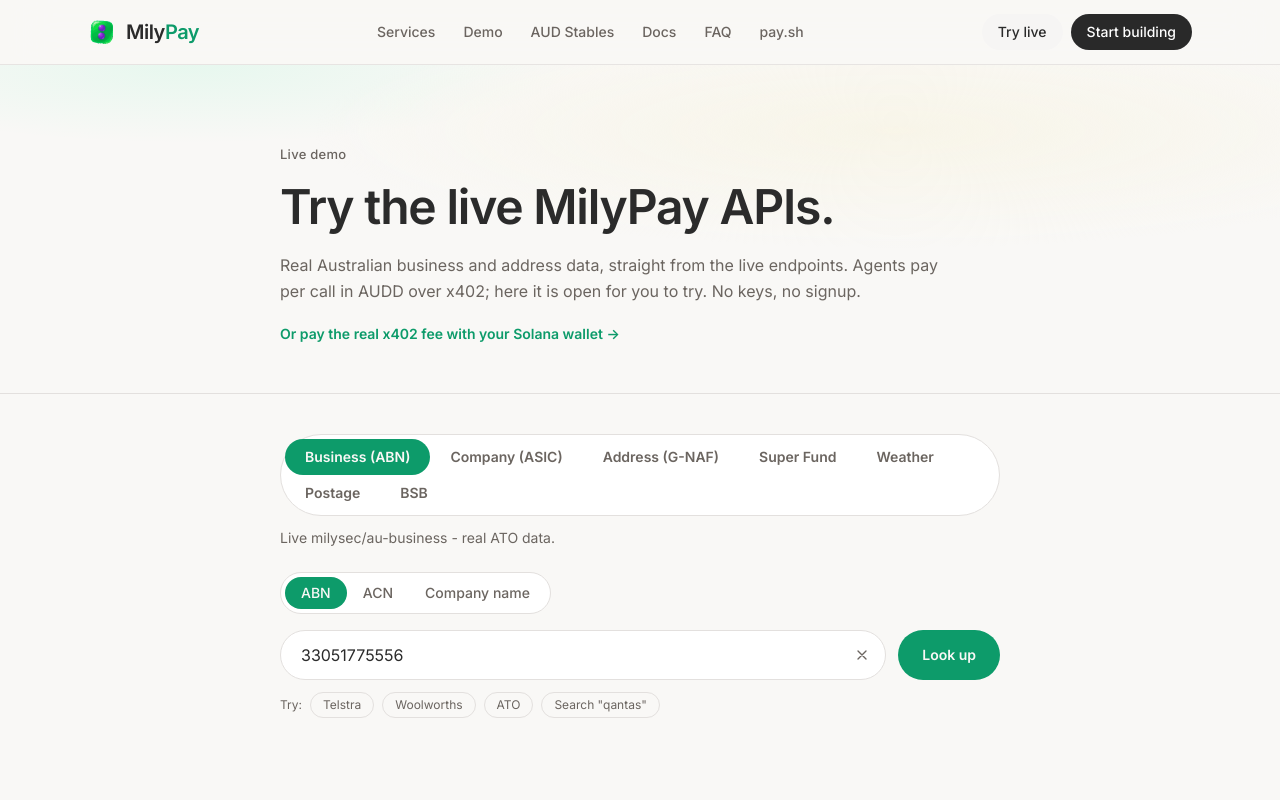
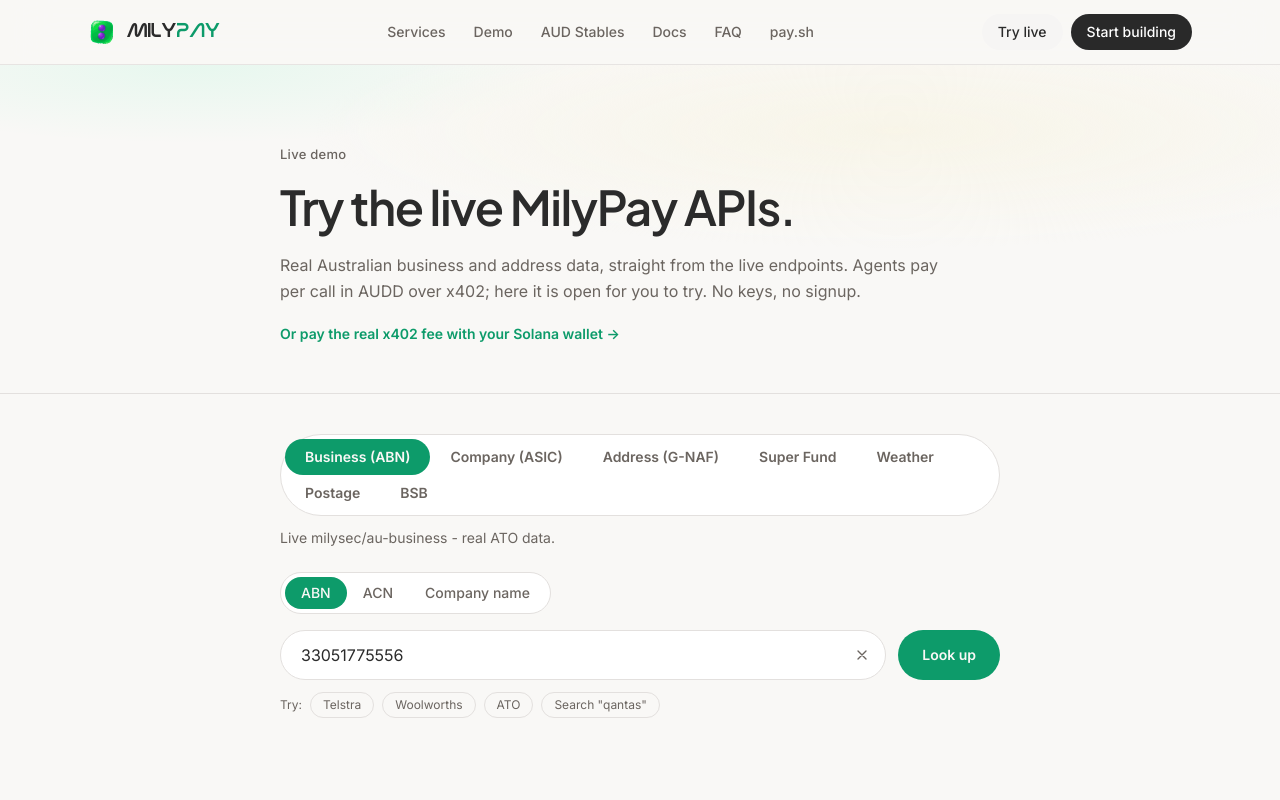
Before and after one commit to milysecond/milypay, a Next.js app: page /demo in a window 1280 px wide. Shown: the top 800 px of the page. Built offline with nearby package versions, Linux system fonts and the light colour scheme.

Commit message:
Type system: MoonWalk logo, Plus Jakarta headings, Inter body
Tighten logo kerning (-0.05em). Headings use Plus Jakarta Sans;
default UI stays Inter. Shared stack with milysec.com.

```diff
--- a/src/app/demo/page.tsx
+++ b/src/app/demo/page.tsx
@@ -19,7 +19,7 @@
         <div className="hero-glow absolute inset-0 -z-10" />
         <div className="mx-auto max-w-3xl px-6 pb-12 pt-20">
           <p className="eyebrow">Live demo</p>
-          <h1 className="mt-4 text-4xl font-semibold leading-[1.08] tracking-tight md:text-5xl">
+          <h1 className="font-display mt-4 text-4xl leading-[1.08] md:text-5xl">
             Try the live MilyPay APIs.
           </h1>
           <p className="mt-5 max-w-2xl leading-relaxed text-muted">
--- a/src/app/globals.css
+++ b/src/app/globals.css
@@ -1,5 +1,6 @@
 @import "tailwindcss";
 
+/* Logo only — MoonWalk with tight kerning */
 @font-face {
   font-family: "MoonWalk";
   src: url("/fonts/MoonWalk.otf") format("opentype");
@@ -10,8 +11,7 @@
 
 /*
   MilyPay tokens — Decal-inspired commercial light shell.
-  Charcoal CTAs, warm paper surfaces, green reserved for pay/live states.
-  Solana green still in the system for ecosystem continuity.
+  Type: MoonWalk (logo) · Plus Jakarta Sans (headings) · Inter (body)
 */
 :root {
   --brand-green: #0d9b6a;
@@ -43,8 +43,9 @@
   --color-cta: var(--cta);
   --color-cta-fg: var(--cta-fg);
 
-  --font-display: var(--font-inter), ui-sans-serif, system-ui, sans-serif;
-  --font-sans: var(--font-inter), ui-sans-serif, system-ui, sans-serif;
+  --font-display: var(--font-heading), "Plus Jakarta Sans", ui-sans-serif, system-ui, sans-serif;
+  --font-sans: var(--font-inter), Inter, ui-sans-serif, system-ui, sans-serif;
+  --font-logo: "MoonWalk", ui-sans-serif, system-ui, sans-serif;
   --font-mono: ui-monospace, SFMono-Regular, Menlo, Monaco, Consolas, monospace;
 }
 
@@ -60,10 +61,19 @@
   text-rendering: optimizeLegibility;
 }
 
+/* Headings — Plus Jakarta Sans */
 .font-display {
   font-family: var(--font-display);
   font-weight: 600;
   letter-spacing: -0.03em;
+}
+
+/* Logo wordmark — MoonWalk, tight kerning */
+.font-logo {
+  font-family: var(--font-logo);
+  font-weight: 400;
+  letter-spacing: -0.05em;
+  font-feature-settings: "kern" 1;
 }
 
 .brand-gradient-text {
--- a/src/app/layout.tsx
+++ b/src/app/layout.tsx
@@ -1,5 +1,5 @@
 import type { Metadata, Viewport } from "next";
-import { Inter } from "next/font/google";
+import { Inter, Plus_Jakarta_Sans } from "next/font/google";
 import "./globals.css";
 
 export const viewport: Viewport = {
@@ -68,10 +68,20 @@
   ],
 };
 
+// Body / UI — Inter (readable, neutral)
 const inter = Inter({
   variable: "--font-inter",
   subsets: ["latin"],
   display: "swap",
+  weight: ["400", "500", "600"],
+});
+
+// Headings — Plus Jakarta Sans (geometric, commercial product)
+const plusJakarta = Plus_Jakarta_Sans({
+  variable: "--font-heading",
+  subsets: ["latin"],
+  display: "swap",
+  weight: ["500", "600", "700"],
 });
 
 export const metadata: Metadata = {
@@ -139,8 +149,11 @@
   children: React.ReactNode;
 }>) {
   return (
-    <html lang="en-AU" className={`${inter.variable} h-full antialiased`}>
-      <body className="min-h-full flex flex-col bg-bg text-fg">
+    <html
+      lang="en-AU"
+      className={`${inter.variable} ${plusJakarta.variable} h-full antialiased`}
+    >
+      <body className="min-h-full flex flex-col bg-bg text-fg font-sans">
         <script
           type="application/ld+json"
           dangerouslySetInnerHTML={{ __html: JSON.stringify(ORG_JSONLD) }}
--- a/src/app/page.tsx
+++ b/src/app/page.tsx
@@ -288,7 +288,7 @@
               AUD-native settlement on x402
             </div>
 
-            <h1 className="mt-7 text-[2.75rem] font-semibold leading-[1.05] tracking-tight text-fg sm:text-6xl md:text-[3.75rem]">
+            <h1 className="font-display mt-7 text-[2.75rem] leading-[1.05] text-fg sm:text-6xl md:text-[3.75rem]">
               Keep agent spend{" "}
               <span className="text-brand-green">in AUD</span>
               <span className="block">on every call.</span>
@@ -338,7 +338,7 @@
         <div className="grid gap-12 md:grid-cols-[1.1fr_0.9fr] md:items-end">
           <div>
             <p className="eyebrow">The gap</p>
-            <h2 className="mt-3 text-3xl font-semibold tracking-tight md:text-4xl">
+            <h2 className="font-display mt-3 text-3xl md:text-4xl">
               Every x402 provider is global.
               <br className="hidden sm:block" />
               None of them own Australia.
@@ -370,7 +370,7 @@
         <div className="mx-auto max-w-6xl px-6 py-20">
           <div className="max-w-2xl">
             <p className="eyebrow">Services</p>
-            <h2 className="mt-3 text-3xl font-semibold tracking-tight md:text-4xl">
+            <h2 className="font-display mt-3 text-3xl md:text-4xl">
               Australian data, priced per call — in AUDD.
             </h2>
             <p className="mt-4 leading-relaxed text-muted">
@@ -413,7 +413,7 @@
         <div className="grid items-center gap-12 lg:grid-cols-2">
           <div>
             <p className="eyebrow">How it works</p>
-            <h2 className="mt-3 text-3xl font-semibold tracking-tight md:text-4xl">
+            <h2 className="font-display mt-3 text-3xl md:text-4xl">
               Same request for agents.
               <br />
               Lower friction for builders.
@@ -445,7 +445,7 @@
         <div className="mx-auto max-w-6xl px-6 py-20">
           <div className="max-w-2xl">
             <p className="eyebrow">Why AUDD</p>
-            <h2 className="mt-3 text-3xl font-semibold tracking-tight md:text-4xl">
+            <h2 className="font-display mt-3 text-3xl md:text-4xl">
               The first AUD-native currency for agentic payments.
             </h2>
             <p className="mt-4 leading-relaxed text-muted">
@@ -486,7 +486,7 @@
         <div className="flex flex-col items-start justify-between gap-8 rounded-2xl border border-border-brand bg-cream p-8 md:flex-row md:items-center md:p-10">
           <div className="max-w-xl">
             <p className="eyebrow">For API providers</p>
-            <h2 className="mt-2 text-2xl font-semibold tracking-tight md:text-3xl">
+            <h2 className="font-display mt-2 text-2xl md:text-3xl">
               List your Australian API. Accept AUDD from agents in under 10 minutes.
             </h2>
             <p className="mt-3 leading-relaxed text-muted">
@@ -506,7 +506,7 @@
           <div className="grid gap-12 md:grid-cols-[1fr_1.05fr] md:items-center">
             <div>
               <p className="eyebrow">For developers</p>
-              <h2 className="mt-3 text-3xl font-semibold tracking-tight md:text-4xl">
+              <h2 className="font-display mt-3 text-3xl md:text-4xl">
                 If your agent can make an HTTP request, it can pay.
               </h2>
               <p className="mt-5 leading-relaxed text-muted">
@@ -567,7 +567,7 @@
           </div>
 
           <div className="mt-16">
-            <h3 className="text-2xl font-semibold tracking-tight">Four ways to integrate</h3>
+            <h3 className="font-display text-2xl">Four ways to integrate</h3>
             <p className="mt-2 text-sm text-muted">
               CLI, SDK, MCP, or raw API — every path settles in AUD on x402.
             </p>
@@ -593,7 +593,7 @@
       <section id="for-agents" className="mx-auto max-w-6xl px-6 py-20">
         <div className="max-w-2xl">
           <p className="eyebrow">For your agent</p>
-          <h2 className="mt-3 text-3xl font-semibold tracking-tight md:text-4xl">
+          <h2 className="font-display mt-3 text-3xl md:text-4xl">
             Hand it to your agent.
           </h2>
           <p className="mt-4 leading-relaxed text-muted">
@@ -626,7 +626,7 @@
           />
           <div className="max-w-2xl">
             <p className="eyebrow">FAQ</p>
-            <h2 className="mt-3 text-3xl font-semibold tracking-tight md:text-4xl">
+            <h2 className="font-display mt-3 text-3xl md:text-4xl">
               Questions agents and builders ask.
             </h2>
             <p className="mt-4 leading-relaxed text-muted">
@@ -649,7 +649,7 @@
       {/* Dark closing CTA — Decal pattern */}
       <section className="px-6 py-16 md:py-24">
         <div className="mx-auto max-w-6xl overflow-hidden rounded-[28px] bg-cta px-8 py-14 text-center text-cta-fg md:px-16 md:py-20">
-          <h2 className="mx-auto max-w-2xl text-3xl font-semibold tracking-tight md:text-5xl md:leading-[1.1]">
+          <h2 className="font-display mx-auto max-w-2xl text-3xl md:text-5xl md:leading-[1.1]">
             What if your agent paid for Australia in AUD?
           </h2>
           <p className="mx-auto mt-5 max-w-lg text-base leading-relaxed text-white/65">
--- a/src/components/CostCalculator.tsx
+++ b/src/components/CostCalculator.tsx
@@ -27,7 +27,7 @@
     <div className="card overflow-hidden">
       <div className="border-b border-border-brand px-6 py-5 sm:px-8">
         <p className="eyebrow">Estimate agent spend</p>
-        <h2 className="mt-1 text-2xl font-semibold tracking-tight sm:text-3xl">
+        <h2 className="font-display mt-1 text-2xl sm:text-3xl">
           What does per-call Australia cost?
         </h2>
         <p className="mt-2 max-w-xl text-sm leading-relaxed text-muted">
@@ -92,7 +92,7 @@
         <div className="flex flex-col justify-between rounded-2xl bg-cta p-6 text-cta-fg sm:p-7">
           <div>
             <p className="text-sm text-white/60">Monthly MilyPay spend</p>
-            <p className="mt-2 text-4xl font-semibold tracking-tight tabular-nums sm:text-5xl">
+            <p className="font-display mt-2 text-4xl tabular-nums sm:text-5xl">
               {formatAud(math.milypay)}
             </p>
             <p className="mt-3 text-sm leading-relaxed text-white/65">
--- a/src/components/site.tsx
+++ b/src/components/site.tsx
@@ -16,7 +16,7 @@
         className={`h-7 w-7 ${invert ? "brightness-0 invert" : ""}`}
         priority
       />
-      <span className={`text-xl font-semibold tracking-tight ${invert ? "text-white" : "text-fg"}`}>
+      <span className={`font-logo text-xl ${invert ? "text-white" : "text-fg"}`}>
         Mily<span className={invert ? "text-brand-green-bright" : "text-brand-green"}>Pay</span>
       </span>
     </Link>
```
Also changed, not shown: 1 other file (tests, documents, lock files or other folders).
